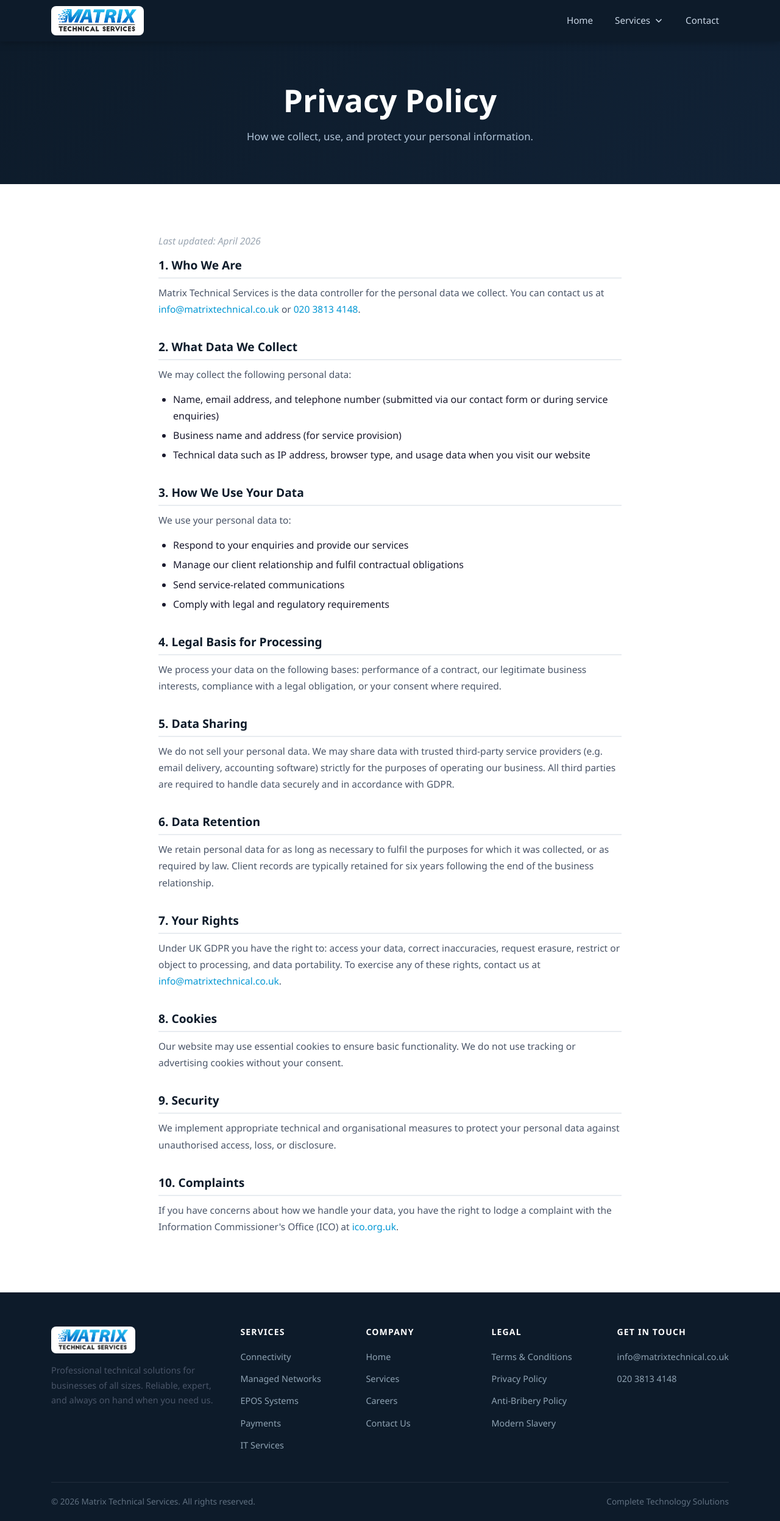
After one commit to Zixt/testwebsite, a PHP site: page /privacy in a window 1280 px wide. The commit adds this page. Shown: the whole page at 61% size. Run offline with PHP 8.4, Linux system fonts and the light colour scheme.

Commit message:
Add careers page, legal policy pages, and footer Legal section
New pages: /careers, /terms, /privacy, /anti-bribery, /modern-slavery
Footer: added Careers to Company column, new Legal column with all four policy links
CSS: 5-column footer grid, policy page typography styles

https://claude.ai/code/session_01Ao7623edDvzZPRN7auHRy8

```diff
--- a/css/style.css
+++ b/css/style.css
@@ -787,8 +787,8 @@ p  { color: var(--text-light); }
 
 .footer__grid {
     display: grid;
-    grid-template-columns: 1.8fr 1fr 1fr 1fr;
-    gap: 40px;
+    grid-template-columns: 1.6fr 1fr 1fr 1fr 1fr;
+    gap: 32px;
     padding-bottom: 48px;
 }
 
@@ -848,7 +848,7 @@ p  { color: var(--text-light); }
 @media (max-width: 1024px) {
     .hero__inner { grid-template-columns: 1fr; }
     .hero__graphic { display: none; }
-    .footer__grid { grid-template-columns: 1fr 1fr; }
+    .footer__grid { grid-template-columns: 1fr 1fr 1fr; }
     .contact-layout { grid-template-columns: 1fr; }
 }
 
@@ -901,3 +901,33 @@ p  { color: var(--text-light); }
     .hero__actions { flex-direction: column; }
     .hero__actions .btn { width: 100%; justify-content: center; }
 }
+
+/* ============================================================
+   POLICY / LEGAL PAGES
+   ============================================================ */
+.policy-content {
+    max-width: 760px;
+    margin: 0 auto;
+}
+
+.policy-updated {
+    font-size: 0.88rem;
+    color: var(--grey);
+    margin-bottom: 40px;
+    font-style: italic;
+}
+
+.policy-content h2 {
+    font-size: 1.2rem;
+    margin: 36px 0 10px;
+    color: var(--navy);
+    padding-bottom: 8px;
+    border-bottom: 2px solid var(--grey-light);
+}
+
+.policy-content h2:first-of-type { margin-top: 0; }
+
+.policy-content p { margin-bottom: 14px; font-size: 0.97rem; line-height: 1.75; }
+
+.policy-content a { color: var(--blue); }
+.policy-content a:hover { color: var(--blue-hover); }
--- a/includes/footer.php
+++ b/includes/footer.php
@@ -30,7 +30,19 @@
                 <ul>
                     <li><a href="/">Home</a></li>
                     <li><a href="/services">Services</a></li>
+                    <li><a href="/careers">Careers</a></li>
                     <li><a href="/contact">Contact Us</a></li>
+                </ul>
+            </div>
+
+            <!-- Legal -->
+            <div class="footer__col">
+                <h4>Legal</h4>
+                <ul>
+                    <li><a href="/terms">Terms &amp; Conditions</a></li>
+                    <li><a href="/privacy">Privacy Policy</a></li>
+                    <li><a href="/anti-bribery">Anti-Bribery Policy</a></li>
+                    <li><a href="/modern-slavery">Modern Slavery</a></li>
                 </ul>
             </div>
 
--- /dev/null
+++ b/privacy.php
@@ -0,0 +1,66 @@
+<?php
+$current_page    = '';
+$page_title      = 'Privacy Policy — Matrix Technical Services';
+$meta_description = 'Privacy policy for Matrix Technical Services — how we collect, use, and protect your data.';
+require_once __DIR__ . '/includes/header.php';
+?>
+
+<section class="services-hero">
+    <div class="container">
+        <h1>Privacy Policy</h1>
+        <p>How we collect, use, and protect your personal information.</p>
+    </div>
+</section>
+
+<section class="section">
+    <div class="container">
+        <div class="policy-content">
+
+            <p class="policy-updated">Last updated: <?= date('F Y') ?></p>
+
+            <h2>1. Who We Are</h2>
+            <p>Matrix Technical Services is the data controller for the personal data we collect. You can contact us at <a href="mailto:info@matrixtechnical.co.uk">info@matrixtechnical.co.uk</a> or <a href="tel:+442038134148">020 3813 4148</a>.</p>
+
+            <h2>2. What Data We Collect</h2>
+            <p>We may collect the following personal data:</p>
+            <ul style="margin:12px 0 16px 24px; display:flex; flex-direction:column; gap:6px; list-style:disc">
+                <li>Name, email address, and telephone number (submitted via our contact form or during service enquiries)</li>
+                <li>Business name and address (for service provision)</li>
+                <li>Technical data such as IP address, browser type, and usage data when you visit our website</li>
+            </ul>
+
+            <h2>3. How We Use Your Data</h2>
+            <p>We use your personal data to:</p>
+            <ul style="margin:12px 0 16px 24px; display:flex; flex-direction:column; gap:6px; list-style:disc">
+                <li>Respond to your enquiries and provide our services</li>
+                <li>Manage our client relationship and fulfil contractual obligations</li>
+                <li>Send service-related communications</li>
+                <li>Comply with legal and regulatory requirements</li>
+            </ul>
+
+            <h2>4. Legal Basis for Processing</h2>
+            <p>We process your data on the following bases: performance of a contract, our legitimate business interests, compliance with a legal obligation, or your consent where required.</p>
+
+            <h2>5. Data Sharing</h2>
+            <p>We do not sell your personal data. We may share data with trusted third-party service providers (e.g. email delivery, accounting software) strictly for the purposes of operating our business. All third parties are required to handle data securely and in accordance with GDPR.</p>
+
+            <h2>6. Data Retention</h2>
+            <p>We retain personal data for as long as necessary to fulfil the purposes for which it was collected, or as required by law. Client records are typically retained for six years following the end of the business relationship.</p>
+
+            <h2>7. Your Rights</h2>
+            <p>Under UK GDPR you have the right to: access your data, correct inaccuracies, request erasure, restrict or object to processing, and data portability. To exercise any of these rights, contact us at <a href="mailto:info@matrixtechnical.co.uk">info@matrixtechnical.co.uk</a>.</p>
+
+            <h2>8. Cookies</h2>
+            <p>Our website may use essential cookies to ensure basic functionality. We do not use tracking or advertising cookies without your consent.</p>
+
+            <h2>9. Security</h2>
+            <p>We implement appropriate technical and organisational measures to protect your personal data against unauthorised access, loss, or disclosure.</p>
+
+            <h2>10. Complaints</h2>
+            <p>If you have concerns about how we handle your data, you have the right to lodge a complaint with the Information Commissioner's Office (ICO) at <a href="https://ico.org.uk" target="_blank" rel="noopener">ico.org.uk</a>.</p>
+
+        </div>
+    </div>
+</section>
+
+<?php require_once __DIR__ . '/includes/footer.php'; ?>
```
Also changed, not shown: anti-bribery.php (added, +58 -0 lines), careers.php (added, +66 -0 lines), modern-slavery.php (added, +55 -0 lines), terms.php (added, +58 -0 lines).
